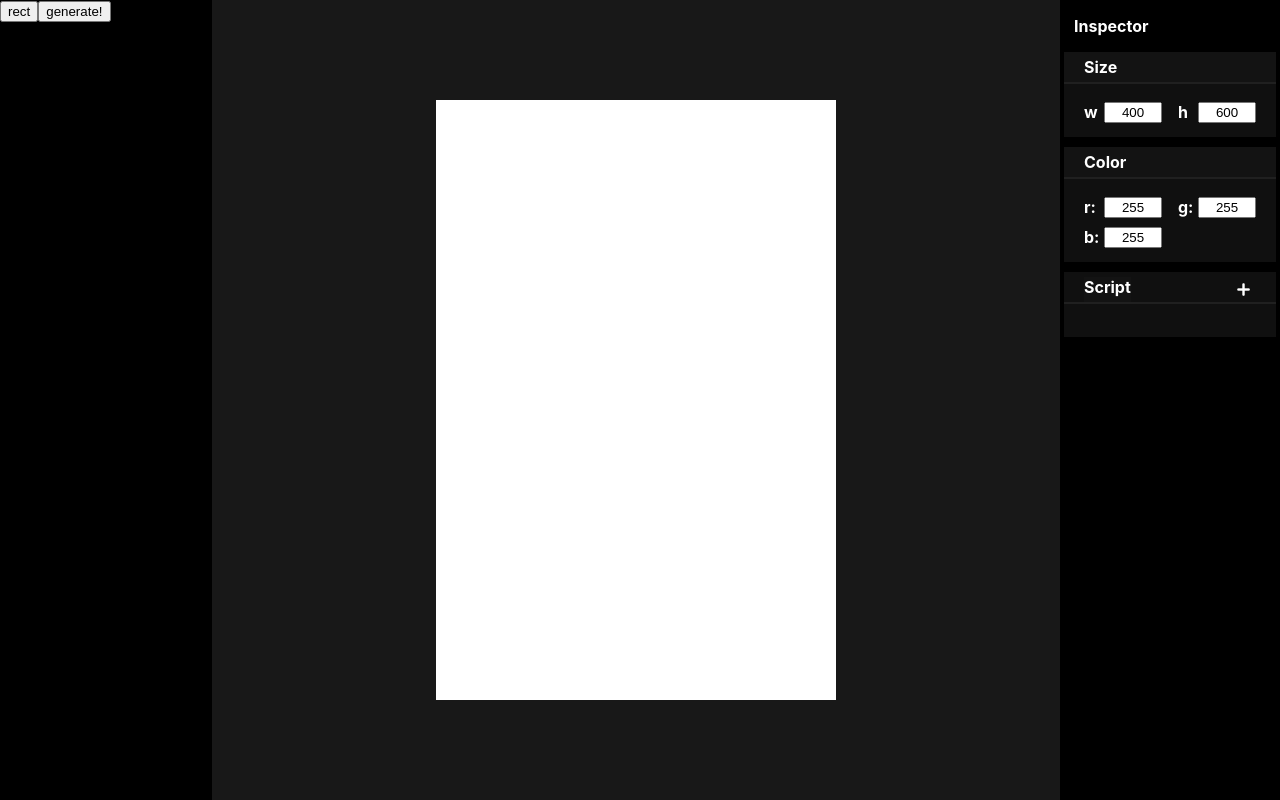
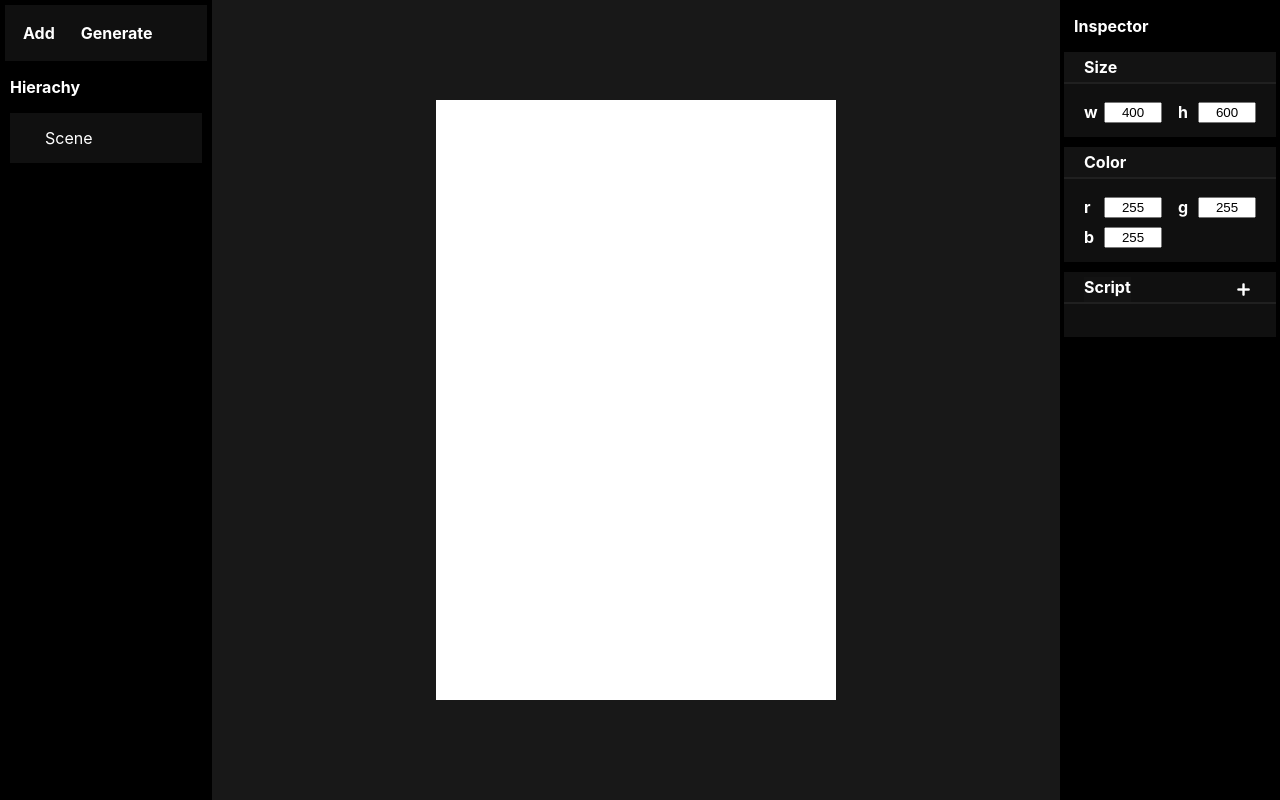
Before and after one commit to t-88/epic-editor, a React (Create React App) app: page / in a window 1280 px wide. Built offline with nearby package versions, Linux system fonts and the light colour scheme.

Commit message:
Implement basic scene hierachry

```diff
--- a/src/App.css
+++ b/src/App.css
@@ -193,3 +193,50 @@ html ,body {
 
   cursor: pointer;
 }
+
+#selection-list-title {
+  padding: 0 10px 0 10px ;
+}
+
+#options-menu {
+  padding: 10px;
+  background-color: #101010;
+  display: flex;
+  gap: 10px;
+  font-weight: bold;
+  margin: 5px;
+}
+#options-menu * {
+  padding: 0;
+  margin: 0;
+}
+
+#options-menu p {
+  padding: 8px;
+  cursor: pointer;
+  border-radius: 5px;
+}
+#options-menu p:hover {
+  background-color: #252525;
+}
+
+#selection-list-hierachy {
+  background-color: #101010;
+  margin: 10px;
+  padding: 15px;
+  display: flex;
+  flex-direction: column;
+  gap: 15px;
+}
+
+.hierachy-element  * {
+  margin: 0;
+  padding: 0;
+}
+.hierachy-element p {
+  display: inline-block;
+  cursor: pointer;
+}
+.hierachy-element p:hover {
+  font-weight: bold;
+}
--- a/src/comps/Color.jsx
+++ b/src/comps/Color.jsx
@@ -12,13 +12,13 @@ function ColorComponent(ref,r,g,b) {
 
         <section className="component-props-row">
         <div className="inline-input">
-            <p>r: </p> <input value={r_prox.val} onChange={(e) =>  r.val = parseInt(e.target.value)} />
+            <p>r </p> <input value={r_prox.val} onChange={(e) =>  r.val = parseInt(e.target.value)} />
         </div>
         <div className="inline-input">
-            <p>g: </p> <input value={g_prox.val} onChange={(e) =>  g.val = parseInt(e.target.value)} />
+            <p>g </p> <input value={g_prox.val} onChange={(e) =>  g.val = parseInt(e.target.value)} />
         </div>
         <div className="inline-input">
-            <p>b: </p> <input value={b_prox.val} onChange={(e) =>  b.val = parseInt(e.target.value)} />
+            <p>b </p> <input value={b_prox.val} onChange={(e) =>  b.val = parseInt(e.target.value)} />
         </div>
         </section>
     </div>
--- a/src/comps/Script.jsx
+++ b/src/comps/Script.jsx
@@ -8,8 +8,6 @@ import { useRef } from "react";
 
 
 function ScriptElement({refr,idx}) {
-    const widget_ref = useRef();
-
     function generate_menu_options(idx) {
         return [
             {title : "Delete", callback: () => {
@@ -29,12 +27,12 @@ function ScriptElement({refr,idx}) {
         engine.show_code_editor(refr.scripts[idx]);
     }}>
        <p>{refr.scripts[idx].title}</p>
-        <div ref={widget_ref} className="more-icon"
+        <div className="more-icon"
              onClick={(e) => engine.pop_menu(
                 e,
                 {
-                x: widget_ref.current.getBoundingClientRect().x,
-                y: widget_ref.current.getBoundingClientRect().y,
+                x: e.target.getBoundingClientRect().x,
+                y: e.target.getBoundingClientRect().y,
             },generate_menu_options(idx))
             }
         >
@@ -46,6 +44,7 @@ function ScriptElement({refr,idx}) {
 
 function ScriptComponent(ref) {
     const scripts_prox = useSnapshot(ref.scripts);
+
 
     return  <div className="component">
         <section className="title-icon">
--- a/src/elements/SelectionList.jsx
+++ b/src/elements/SelectionList.jsx
@@ -1,11 +1,87 @@
+import RectEntity from "../entities/Rect";
+import SceneEntity from "../entities/Scene";
 import engine from "../lib/engine";
+import HierachyElement from "../ui/hierachy_element";
 export default function SelectionList() {
+    const options = [
+      {
+        title: "Add",
+        on_click : (e) => {
 
+
+          engine.pop_menu(
+            e,
+            {
+              x : e.target.getBoundingClientRect().x + 60,
+              y : e.target.getBoundingClientRect().y + 15,
+            },
+            [{
+              title: "rectangle",
+              callback: ()=> {
+                engine.select_element("rect");
+                engine.hide_popup_menu();
+              }
+            }]
+          )
+        }
+      },
+      {
+        title: "Generate",
+        on_click : (e) => {
+          alert("wait for it, wait for it, nah. i got nothing");
+          // engine.generate_code();
+        }
+      }
+    ];
+
+
+
+    function generate_hierachy(node , hierachy_map = [],depth = 0) {
+      if(node == undefined) return;
+
+      if(node.val instanceof SceneEntity) {
+        hierachy_map.push(
+          {
+            title : "Scene",
+            depth: depth,
+          }
+        );
+        for (let i = 0; i < node.val.entities.length; i++) {
+          generate_hierachy(node.val.entities[i],hierachy_map,depth + 1);
+        }
+      } else if(node instanceof RectEntity) {
+        hierachy_map.push(
+          {
+            title : "Rectangle",
+            depth: depth,
+          }
+        );
+      }
+    }
 
     return (
       <div id="selection-list">
-        <button onClick={() => engine.select_element("rect") }> rect </button>
-        <button onClick={() => engine.generate_code() } > generate! </button>
+        <div id="options-menu">
+          {options.map((option,idx) => {
+            return <p key={idx} onClick={(e) => option.on_click(e)}>{option.title}</p>
+          })}
+        </div>
+
+        <p id="selection-list-title"><b>Hierachy</b></p>
+
+        <section id="selection-list-hierachy">
+          {
+            (()=>{
+              const hierachy_map = [];
+              console.log(hierachy_map);
+              generate_hierachy(engine.active_scene,hierachy_map);
+              return hierachy_map.map((ent,idx) => {
+                return <HierachyElement title={ent.title} depth={ent.depth}/>
+              })
+            })()
+
+          }
+        </section>
       </div>
     );
   }
--- a/src/elements/StatusArea.jsx
+++ b/src/elements/StatusArea.jsx
@@ -5,7 +5,6 @@ export default function StatusArea() {
     const selected_entity = useSnapshot(engine.selected_entity);
     return (
       <div id="status-area">
-
         <p id="status-area-title"><b>Inspector</b></p>
         {
             !selected_entity.val ?
--- a/src/entities/Scene.jsx
+++ b/src/entities/Scene.jsx
@@ -36,6 +36,7 @@ function SceneEntityComponent(ref) {
 }
 export default class SceneEntity {
     constructor() {
+
         this.size = new Size(400 , 600);
         this.script = new Script("");
         this.bg_color = new Color(255,255,255);
--- /dev/null
+++ b/src/ui/hierachy_element.jsx
@@ -0,0 +1,19 @@
+
+
+export default function HierachyElement({title,depth}) {
+    return  <div className="hierachy-element"
+
+    style={{
+        marginLeft: `${20 + 10 * depth}px`
+    }}
+
+    >
+
+<p
+
+    >
+        {title}
+    </p>
+
+    </div>
+}
```
Also changed, not shown: src/lib/engine.js.
